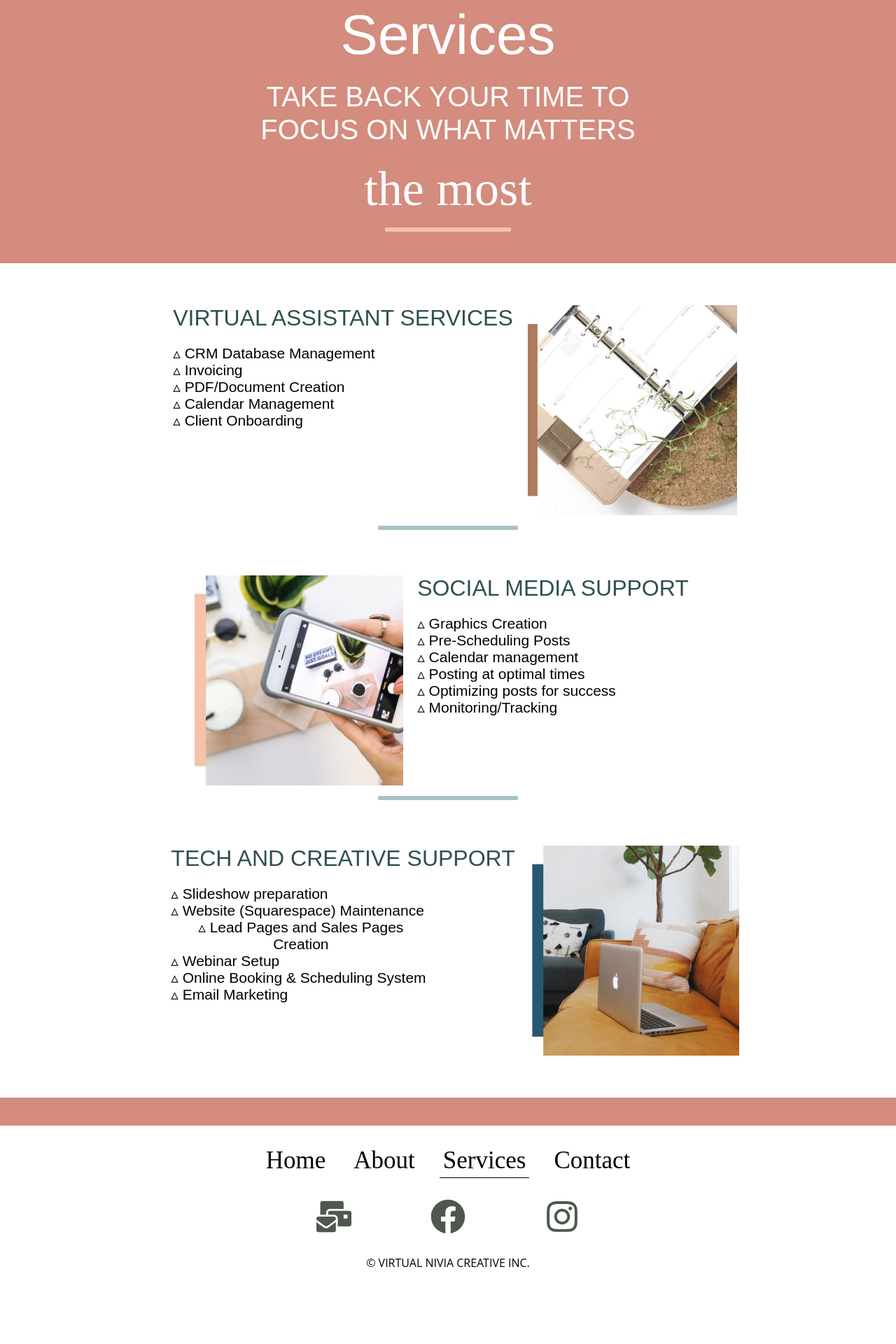
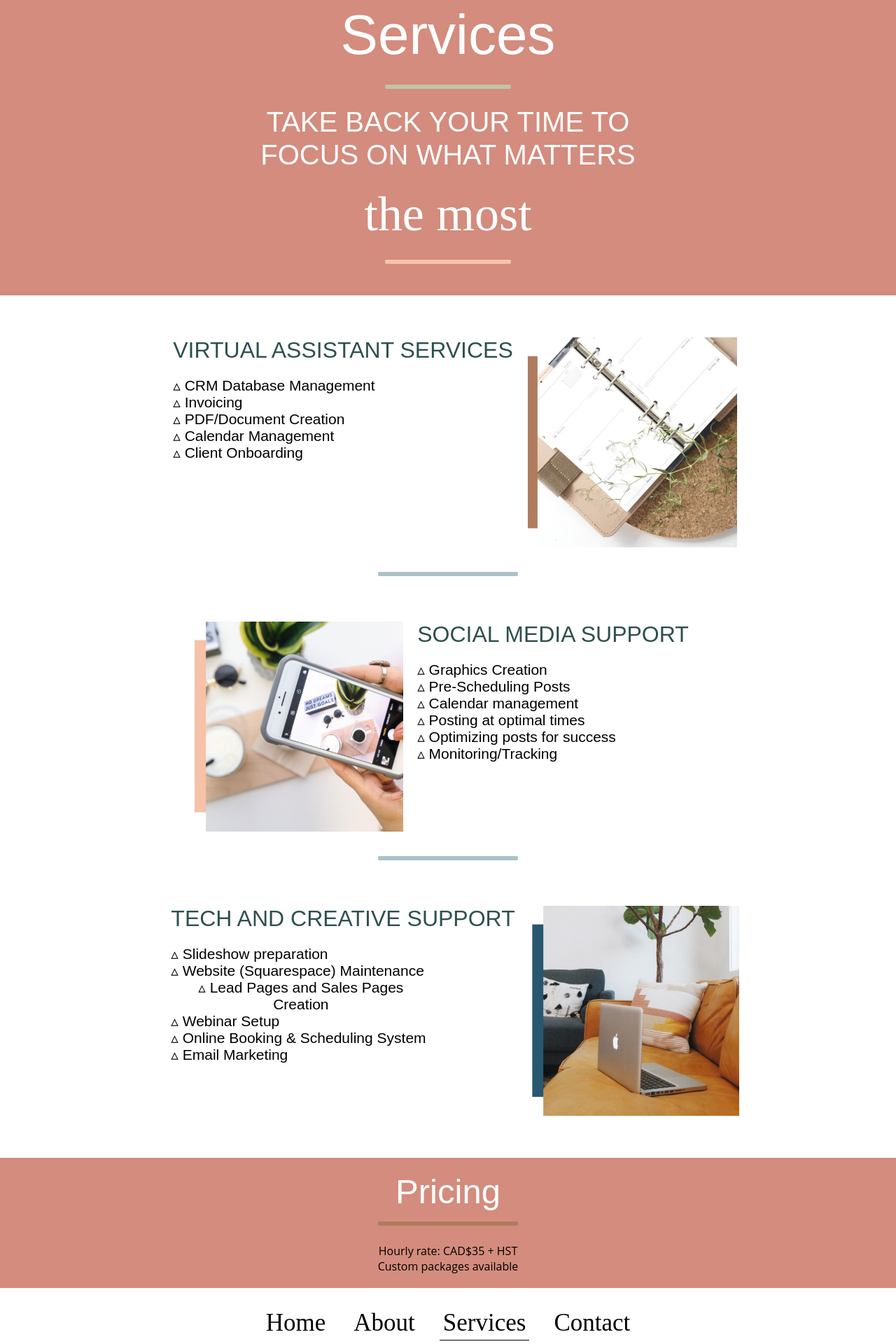
Before and after one commit to jesusjmiranda/virtualAssistantSite, a React (Create React App) app: page /services in a window 1280 px wide. Shown: the part 380-2300 px from the top of the page at 70% size. Before the commit the page ends 2210 px from the top, so only its background shows below. Built offline with nearby package versions, Linux system fonts and the light colour scheme.

Commit message:
Add pricing section to services without styles so far

```diff
--- a/src/components/UI/Spacer/Spacer.js
+++ b/src/components/UI/Spacer/Spacer.js
@@ -4,6 +4,7 @@ const Spacer = (props) => {
 
   let color = 'black';
   let width = '90px';
+  let marginTop = '20px';
 
   if(props.color) {
     color = props.color
@@ -13,11 +14,17 @@ const Spacer = (props) => {
     width = props.width
   }
 
+  if(props.marginTop) {
+    marginTop = props.marginTop
+  }
+
 
   let style = {
     backgroundColor: color,
     width: width,
+    marginTop: marginTop,
   };
+
   return <div className={styles.Spacer} style={style}></div>;
 };
 
--- a/src/pages/Services.js
+++ b/src/pages/Services.js
@@ -11,11 +11,14 @@ const Services = () => {
     <>
       <ContentBanner color={"rgb(211,140,126)"}>
         <div className={styles.firstBannerTextTitle}>Services</div>
+
+        <Spacer color={"rgb(193,197,163)"} width={180} marginTop={30}/>
+
         <div className={styles.firstBannerText}>TAKE BACK YOUR TIME TO</div>
         <div className={styles.firstBannerText}>FOCUS ON WHAT MATTERS</div>
         <div className={styles.firstBannerTextTwo}>the most</div>
 
-        <Spacer color={"rgb(246,195,168)"} width={180} />
+        <Spacer color={"rgb(246,195,168)"} width={180} marginTop={10}/>
       </ContentBanner>
       <ContentBanner color={"white"}>
         <ServiceBanner>
@@ -90,7 +93,16 @@ const Services = () => {
           </div>
         </ServiceBanner>
       </ContentBanner>
-      <ContentBanner color={"rgb(211,140,126)"}></ContentBanner>
+      <ContentBanner color={"rgb(211,140,126)"}>
+        <div className={styles.PricingTitle}>Pricing</div>
+        <Spacer color={'rgb(176,123,94)'} width={200} marginTop={40} />
+        <div className={styles.SmallContainer}>
+          <p>Hourly rate: CAD$35 + HST</p>
+          <p>Custom packages available</p>
+        </div>
+        <div className={styles.LargeContainer}>
+        </div>
+      </ContentBanner>
     </>
   );
 };
--- a/src/pages/Services.module.css
+++ b/src/pages/Services.module.css
@@ -56,6 +56,8 @@
     margin-left: 20px;
 }
 
-@media (max-width: 864px) {
-
+.PricingTitle {
+    font-family: 'Karla', sans-serif;
+    color: white;
+    font-size: 49px;
 }
```
